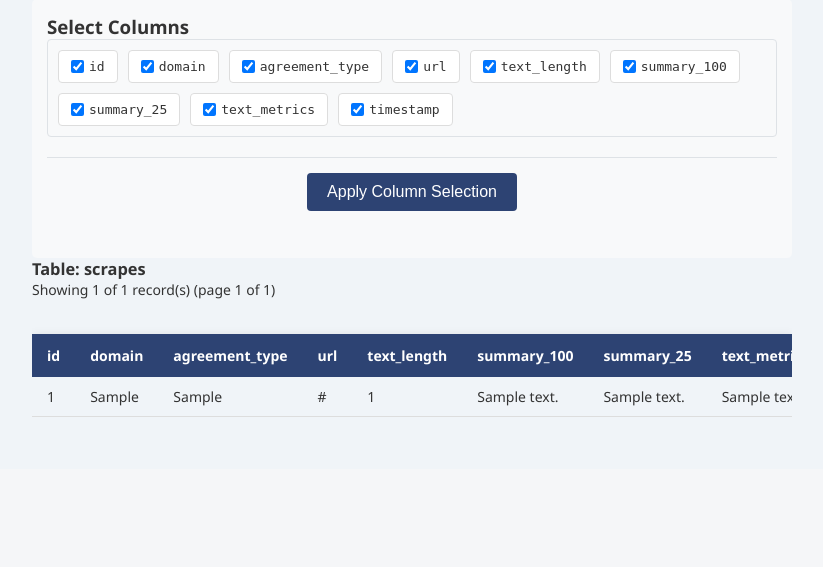
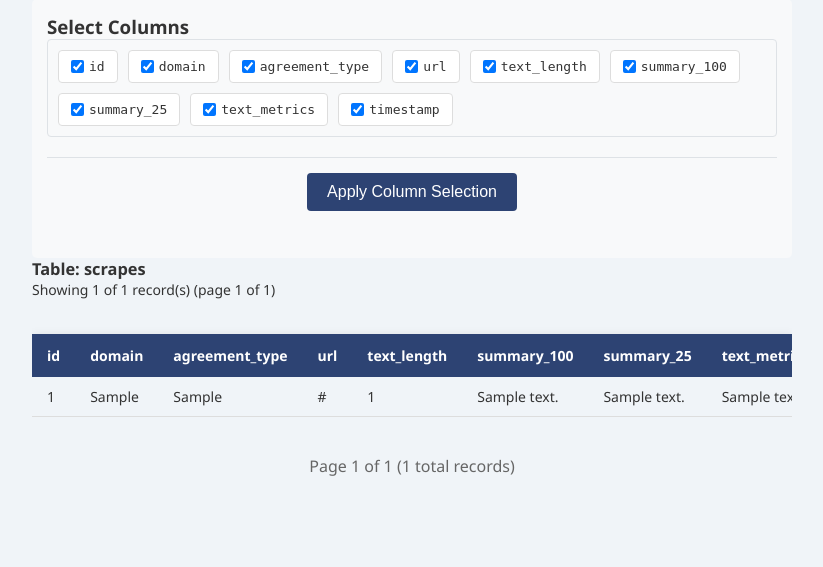
Before and after one commit to Raghuwar1828/LegalFetch, a Flask app: page /sql_viewer in a window 1280 px wide. Shown: the part 530-1097 px from the top of the page, without its empty margins (228-1051 px from the left). Before the commit the page ends 947 px from the top, so only its background shows below. Run offline with Flask 2, Linux system fonts and the light colour scheme; the visitor is signed in with stand-in values (Sample User, id 1); tables that the repository leaves empty hold one stand-in row (values such as "Sample post").

Commit message:
Fix(app.db): app.db

```diff
--- a/templates/sql_viewer.html
+++ b/templates/sql_viewer.html
@@ -408,6 +408,31 @@
             </tbody>
           </table>
         </div>
+
+        <!-- Pagination controls at the bottom -->
+        {% if selected_table and table_data %}
+        <div class="pagination" style="display: flex; justify-content: space-between; margin: 20px 0;">
+          <div>
+            {% if page > 1 %}
+            <a href="{{ url_for('sql_viewer', table=selected_table, page=1, columns=selected_columns, agreement_type=agreement_type_filter) }}"
+               class="pagination-btn first-btn" style="margin-right: 10px;">&laquo; First</a>
+            <a href="{{ url_for('sql_viewer', table=selected_table, page=page-1, columns=selected_columns, agreement_type=agreement_type_filter) }}"
+               class="pagination-btn prev-btn">Previous</a>
+            {% endif %}
+          </div>
+          <div class="page-info">
+            Page {{ page }} of {{ total_pages }} ({{ total_rows }} total records)
+          </div>
+          <div>
+            {% if has_more %}
+            <a href="{{ url_for('sql_viewer', table=selected_table, page=page+1, columns=selected_columns, agreement_type=agreement_type_filter) }}"
+               class="pagination-btn next-btn">Next</a>
+            <a href="{{ url_for('sql_viewer', table=selected_table, page=total_pages, columns=selected_columns, agreement_type=agreement_type_filter) }}"
+               class="pagination-btn last-btn" style="margin-left: 10px;">Last &raquo;</a>
+            {% endif %}
+          </div>
+        </div>
+        {% endif %}
       {% else %}
         <div class="no-data">
           <p>No data available for this table.</p>
```
